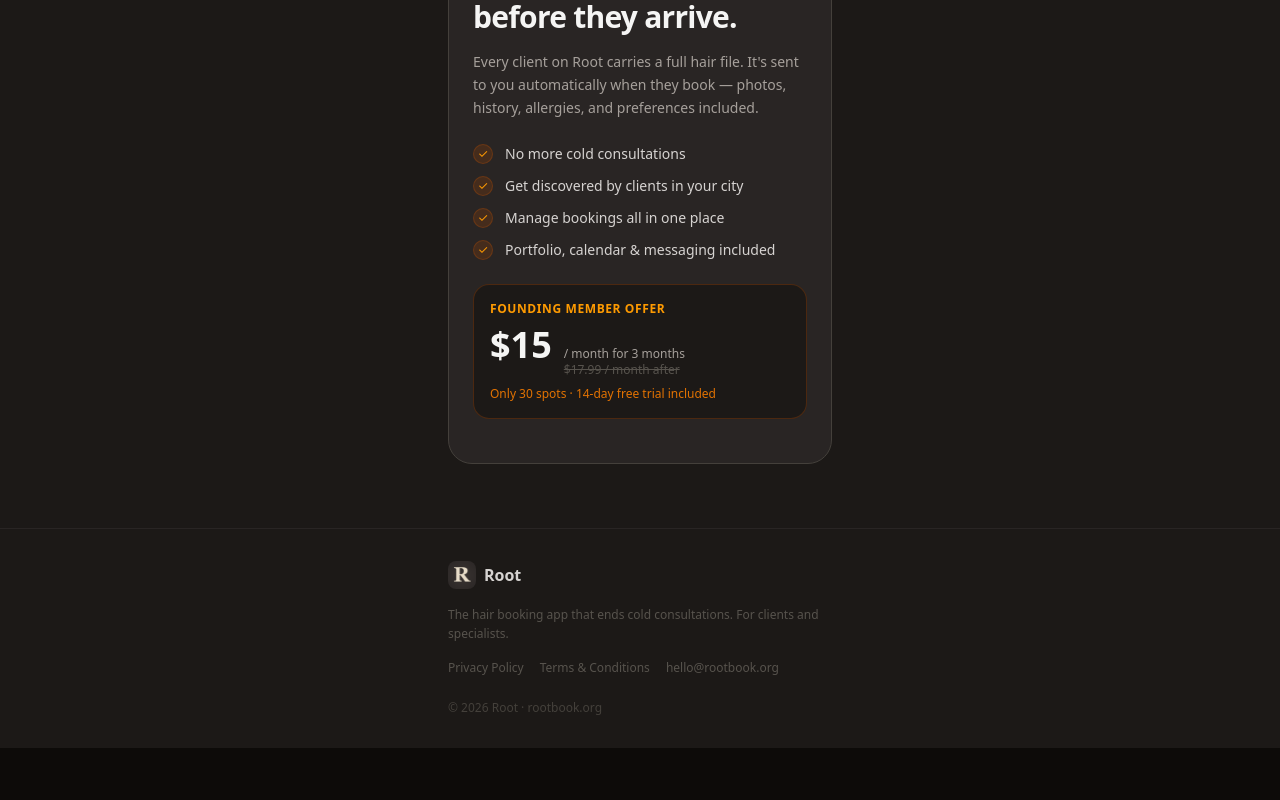
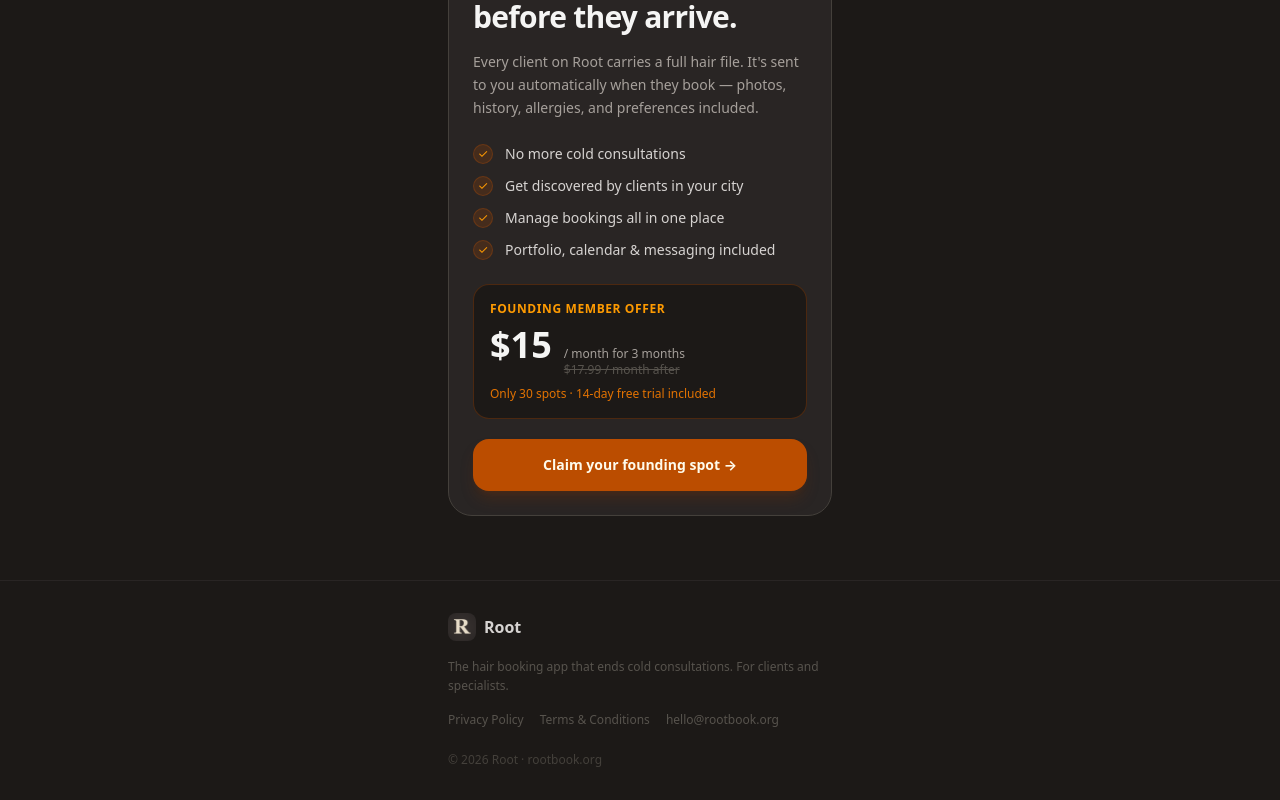
Before and after one commit to barflowpro-sketch/ROOT, a React (Vite) app: page / in a window 1280 px wide. Shown: the part 1415-2215 px from the top of the page. Before the commit the page ends 2163 px from the top, so only its background shows below. Built offline with nearby package versions, Linux system fonts and the light colour scheme; no server answers; the HTML template or start-up script is replaced by a standard one.

Commit message:
Revert "Remove Claim your founding spot button from specialist section"
This reverts commit 849a9775eb296fe0d51907139a5f7463dfe70f76.

```diff
--- a/src/pages/LandingPage.jsx
+++ b/src/pages/LandingPage.jsx
@@ -144,6 +144,12 @@
             <p className="text-xs text-amber-600 mt-2">Only 30 spots · 14-day free trial included</p>
           </div>
 
+          <a
+            href="/specialist/signup"
+            className="block w-full py-4 bg-amber-700 text-amber-50 rounded-2xl text-sm font-bold hover:bg-amber-600 transition-colors shadow-lg shadow-amber-900/30 text-center"
+          >
+            Claim your founding spot →
+          </a>
         </div>
       </section>
 
```
